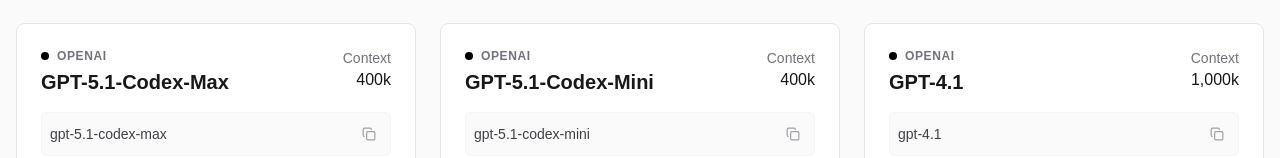
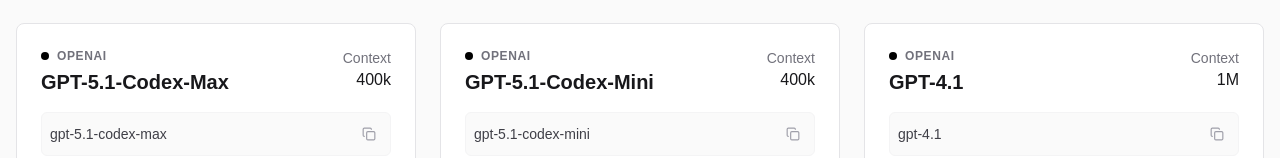
Before and after one commit to peteclt92/llm-api-reference, a Next.js app: page / in a window 1280 px wide. Shown: the part 784-942 px from the top of the page. Built offline with nearby package versions, Linux system fonts and the light colour scheme.

Commit message:
Feat: Update context formatting (2M) and repo URL

```diff
--- a/components/ComparisonModal.tsx
+++ b/components/ComparisonModal.tsx
@@ -26,7 +26,7 @@
     if (!isOpen) return null;
 
     const formatPrice = (price: number) => `$${price.toFixed(2)}`;
-    const formatContext = (ctx: number) => `${(ctx / 1000).toFixed(0)}k`;
+    const formatContext = (ctx: number) => ctx >= 1000000 ? `${(ctx / 1000000).toFixed(0)}M` : `${(ctx / 1000).toFixed(0)}k`;
 
     return (
         <div className="fixed inset-0 z-50 flex items-center justify-center p-4 bg-black/50 backdrop-blur-sm animate-in fade-in duration-200">
--- a/components/Header.tsx
+++ b/components/Header.tsx
@@ -20,7 +20,7 @@
                         llms.txt
                     </Link>
                     <a
-                        href="https://github.com"
+                        href="https://github.com/peteclt92/llm-api-reference"
                         target="_blank"
                         rel="noopener noreferrer"
                         className="text-sm font-medium text-zinc-500 hover:text-zinc-900 dark:text-zinc-400 dark:hover:text-zinc-100 transition-colors"
--- a/components/ModelCard.tsx
+++ b/components/ModelCard.tsx
@@ -128,7 +128,9 @@
                         Context
                     </div>
                     <div className="font-mono font-medium text-zinc-900 dark:text-zinc-100">
-                        {(model.context_window / 1000).toLocaleString()}k
+                        {model.context_window >= 1000000
+                            ? `${(model.context_window / 1000000).toLocaleString()}M`
+                            : `${(model.context_window / 1000).toLocaleString()}k`}
                     </div>
                 </div>
             </div>
```
